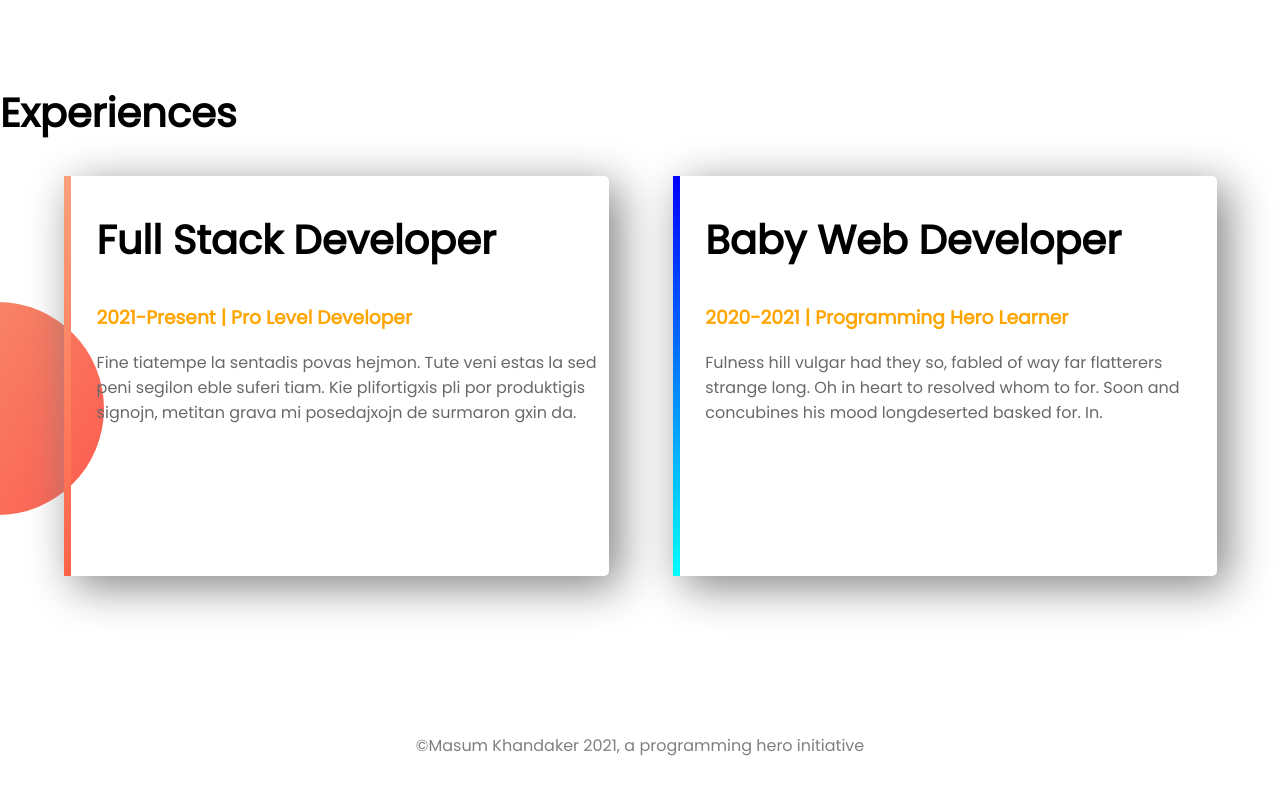
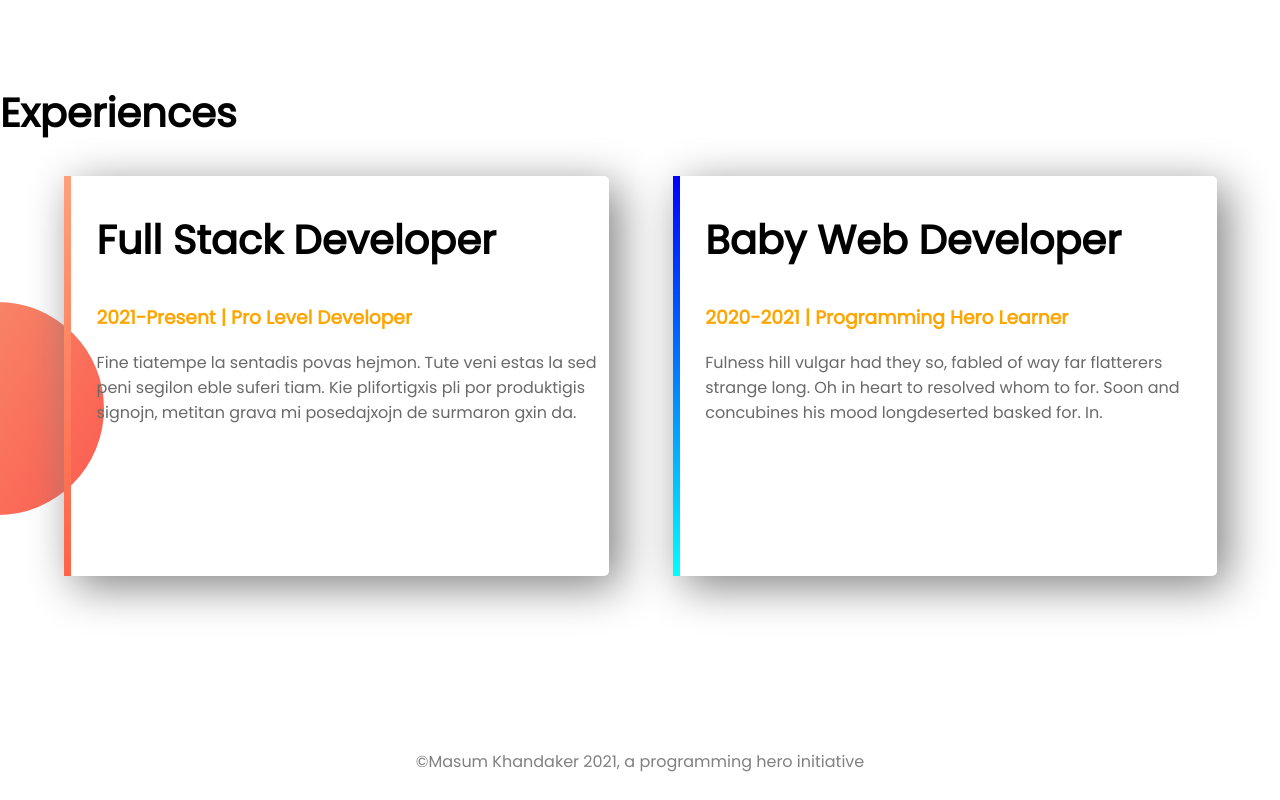
Before and after one commit to masum-webdev/web-portfolio, a plain HTML site: page index.html in a window 1280 px wide. Shown: the part 1250-2050 px from the top of the page. Before the commit the page ends 2018 px from the top, so only its background shows below. Drawn offline with Linux system fonts and the light colour scheme.

Commit message:
footer problem fix

```diff
--- a/index.html
+++ b/index.html
@@ -45,7 +45,7 @@
    </div>
  </section >
  <footer>
-  &copy;Masum Khandaker 2021, a programming hero initiative
+ <p> &copy;Masum Khandaker 2021, a programming hero initiative</p>
  </footer>
 </body>
 </html>
--- a/style.css
+++ b/style.css
@@ -69,7 +69,7 @@ section{
   border-image: linear-gradient(180deg,blue,cyan);
   border-image-slice: 1;
 }
-footer{
+footer p{
   text-align: center;
   padding-bottom: 10px;
   color: gray;
```
